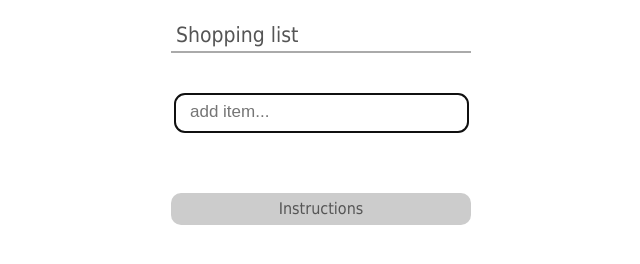
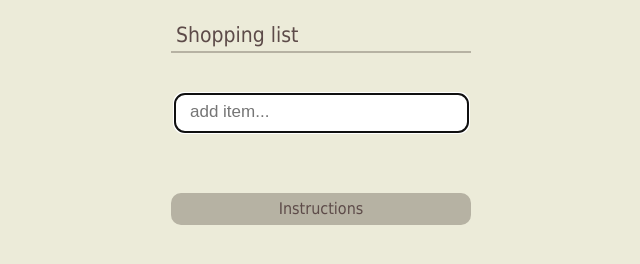
Before and after one commit to danielrlc/shopping-list-interactive, a plain HTML site: page index.html in a window 1280 px wide. Shown: the whole page, without its empty margins (319-959 px from the left). Drawn offline with nearby package versions, Linux system fonts and the light colour scheme.

Commit message:
improved colours

```diff
--- a/main.css
+++ b/main.css
@@ -7,19 +7,20 @@ body {
   width: 300px;
   margin: 0 auto;
   font-family: Tahoma, sans-serif;
-  color: #555;
+  color: #5d4b49;
+  background-color: #ecebd9;
 }
 
 h1 {
   font-size: 21px;
   margin: 20px 0px 30px;
   padding: 5px;
-  border-bottom: 2px solid #aaa;
+  border-bottom: 2px solid #b6b2a3;
 }
 
 .show-hide {
   /*margin-left: 153px;*/
-  background-color: #ccc;
+  background-color: #b6b2a3;
   padding: 8px;
   border-radius: 10px;
   text-align: center;
@@ -36,7 +37,7 @@ p {
 .list li, .add-item {
   margin: 10px 3px;
   padding: 8px 15px 10px;
-  border: 1px solid #bbb;
+  border: 1px solid #b6b2a3;
   border-radius: 10px;
   background-color: #fff;
   font-size: 17px;
```
